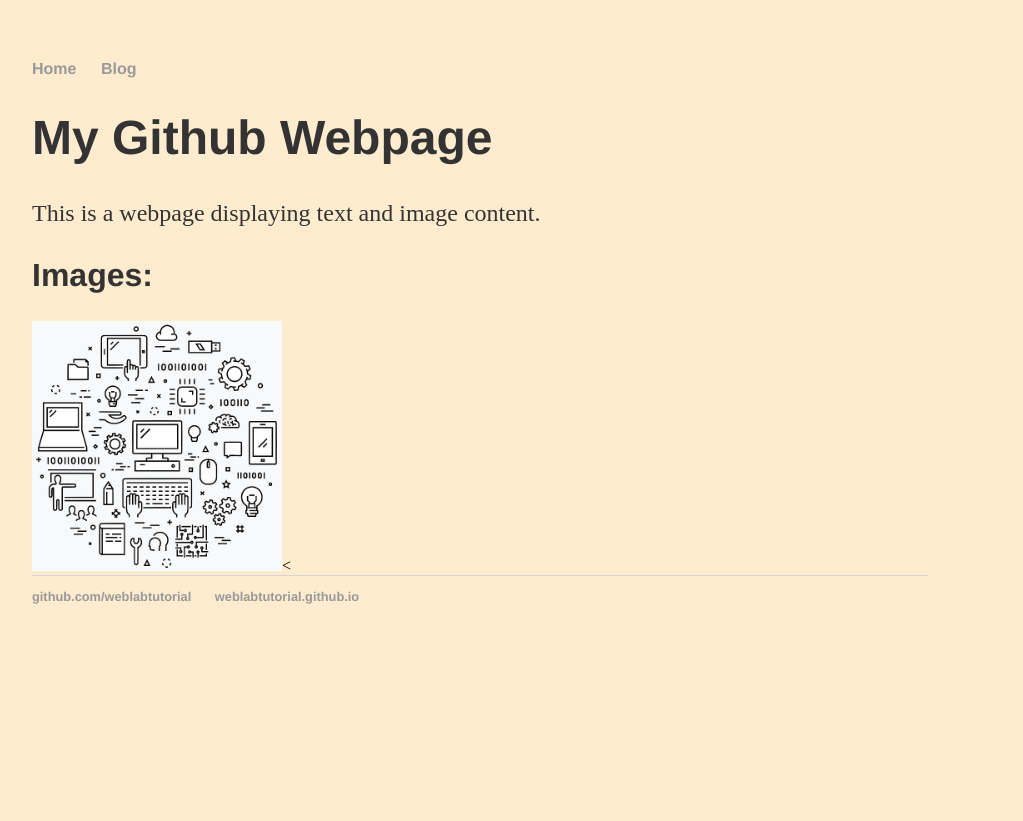
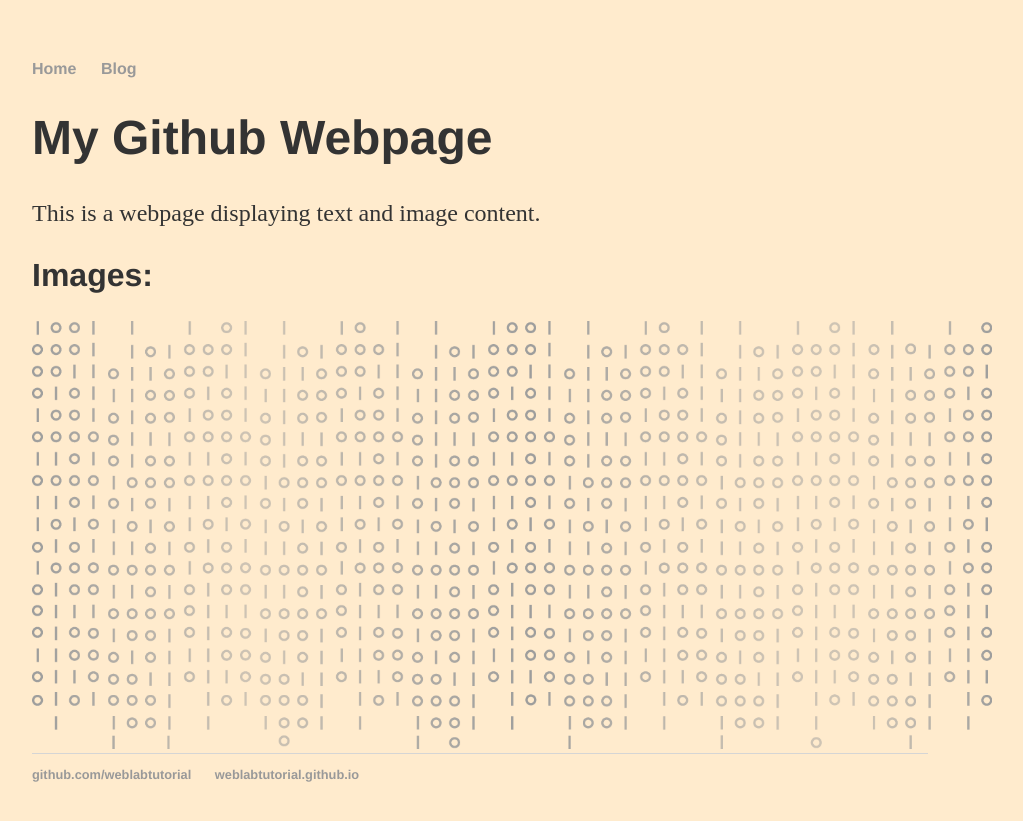
Before and after one commit to nrp2000/nrp2000.github.io, a Jekyll site: the page built from index.html, in a window 1280 px wide. Shown: the top 821 px of the page, without its empty margins (160-1183 px from the left). Built offline with Jekyll 4.4.1, drawn with Linux system fonts in a browser that asks for light colours.

Commit message:
Added new image

```diff
--- a/index.html
+++ b/index.html
@@ -6,5 +6,5 @@ title: Web Programming
     <h1>My Github Webpage</h1>
     <p>This is a webpage displaying text and image content.</p>
     <h2>Images:</h2>
-    <img src="./images/Computer-science-education.png" alt="computer_science_img"><
+    <img src="./images/85-854922_code-transparent-binary-picture-black-and-white-stock.png" alt="computer_science_img">
 </div>
--- a/styles.css
+++ b/styles.css
@@ -27,7 +27,7 @@ nav ul li, footer ul li {
 }
 
 img {
-    width: 250px;
+    width: 75vw;
 }
 
 a {
```
Also changed, not shown: _layouts/default.html (line endings or trailing spaces), images/85-854922_code-transparent-binary-picture-black-and-white-stock.png (added).
